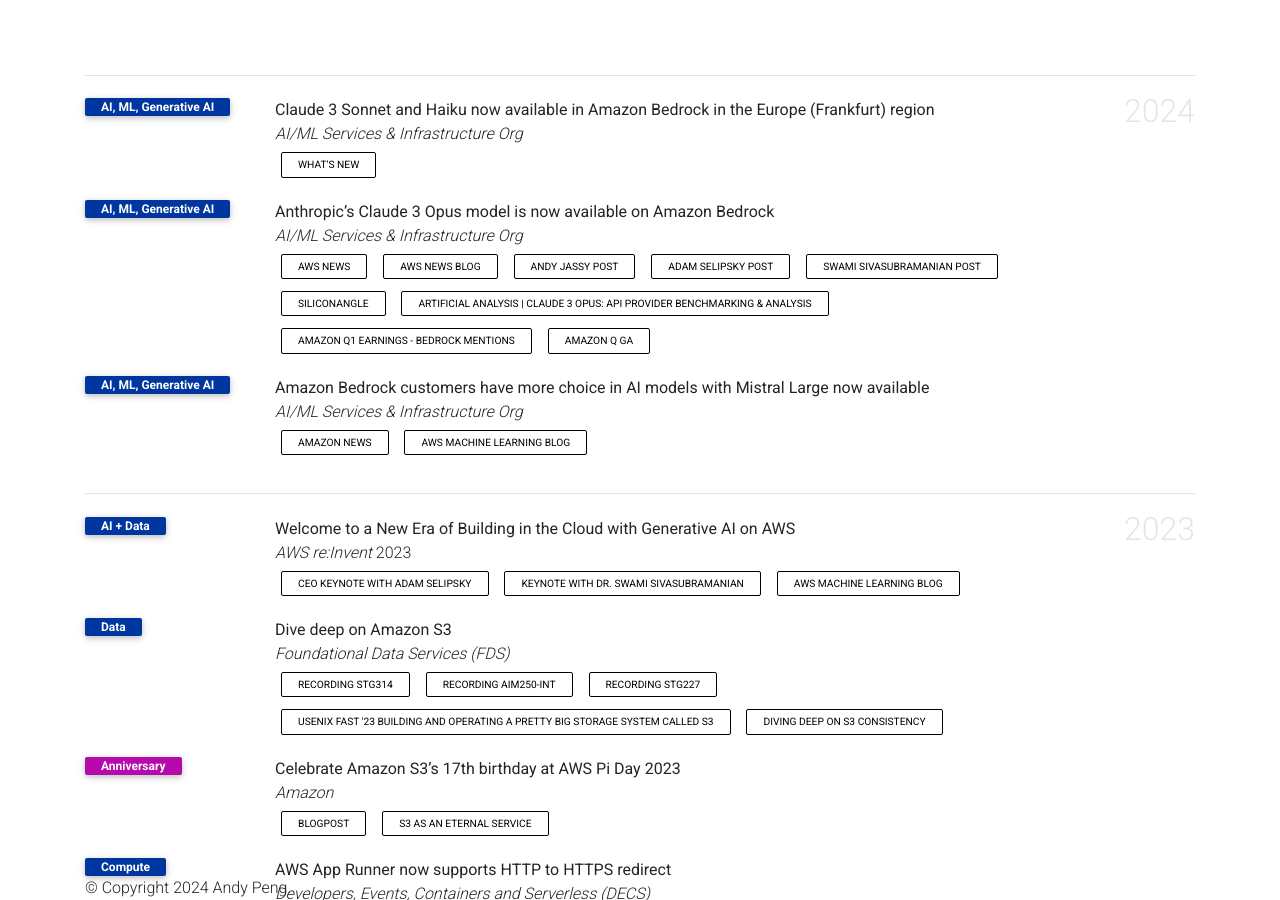
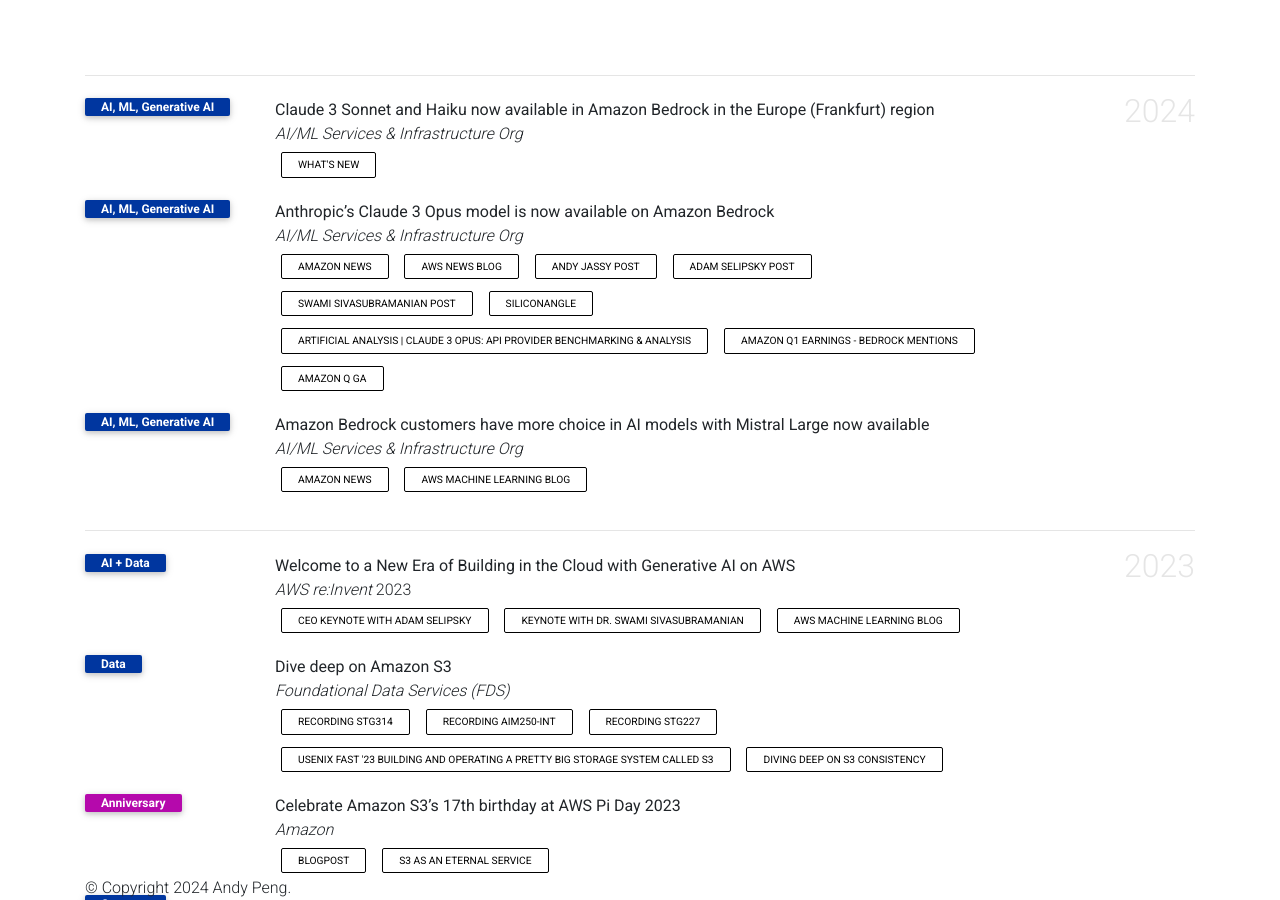
Before and after one commit to gfw001/gfw001.github.io, a Jekyll site: the page products.html, which Jekyll copies as it is, in a window 1280 px wide and 900 px high, scrolled down 649 px. Built offline with Jekyll 4.4.1, drawn with Linux system fonts in a browser that asks for light colours; comment, search, counter and statistics services are not loaded; a style sheet for code colours, icons or effects is not loaded.

Commit message:
Update products.html

```diff
--- a/products.html
+++ b/products.html
@@ -233,7 +233,7 @@
                   <div class="title">Anthropic’s Claude 3 Opus model is now available on Amazon Bedrock</div>
                   <div class="periodical"> <em>AI/ML Services & Infrastructure Org</em> </div>
                   <div class="links">
-                     <a href="https://www.aboutamazon.com/news/aws/amazon-bedrock-anthropic-ai-claude-3" class="btn btn-sm z-depth-0" role="button" rel="noopener noreferrer" target="_blank">AWS News</a>
+                     <a href="https://www.aboutamazon.com/news/aws/amazon-bedrock-anthropic-ai-claude-3" class="btn btn-sm z-depth-0" role="button" rel="noopener noreferrer" target="_blank">Amazon News</a>
                      <a href="https://aws.amazon.com/blogs/aws/anthropics-claude-3-opus-model-on-amazon-bedrock/" class="btn btn-sm z-depth-0" role="button" rel="noopener noreferrer" target="_blank">AWS News Blog</a>
                      <a href="https://x.com/ajassy/status/1780272090500956533" class="btn btn-sm z-depth-0" role="button" rel="noopener noreferrer" target="_blank">Andy Jassy post</a>
                      <a href="https://www.linkedin.com/posts/adamselipsky_claude-3-opus-the-powerhouse-ai-model-from-activity-7186012789935648769-QilA?utm_source=share&utm_medium=member_desktop" class="btn btn-sm z-depth-0" role="button" rel="noopener noreferrer" target="_blank">Adam Selipsky post</a>
```
